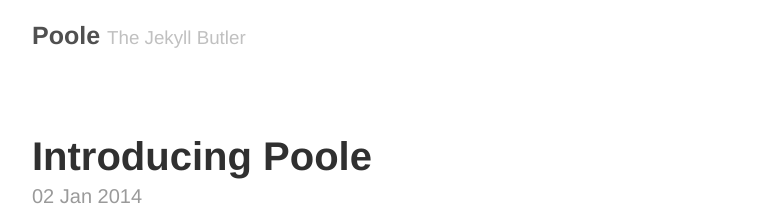
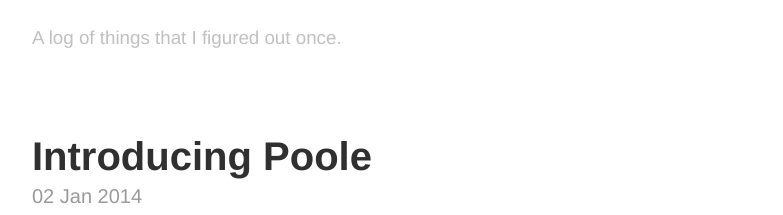
Before and after one commit to peachjean/peachjean.github.io, a Jekyll site: the page built from index.html, in a window 1280 px wide. Shown: the top 215 px of the page, without its empty margins (248-1031 px from the left). Built offline with Jekyll 4.4.1, drawn with Linux system fonts in a browser that asks for light colours; Markdown is read by kramdown in place of the engine named in the settings; the list of posts is cut into pages by our own code.

Commit message:
Putting my own info in _config.yml

```diff
--- a/_config.yml
+++ b/_config.yml
@@ -6,17 +6,12 @@ pygments:         true
 permalink:        pretty
 
 # Setup
-title:            Poole
-tagline:          The Jekyll Butler
-url:              http://getpoole.com
+title:
+tagline:          A log of things that I figured out once.
+url:              http://peachjean.github.io
 paginate:         1
 baseurl:          /
 author:
-  name:           Mark Otto
-  url:            https://twitter.com/mdo
-  email:          markdotto@gmail.com
-
-# Custom vars
-version:          1.0.0
-github:
-  repo:           https://github.com/poole/poole
+  name:           Jared Bunting
+  url:            https://github.com/peachjean
+  email:          jared.bunting@peachjean.com
```
